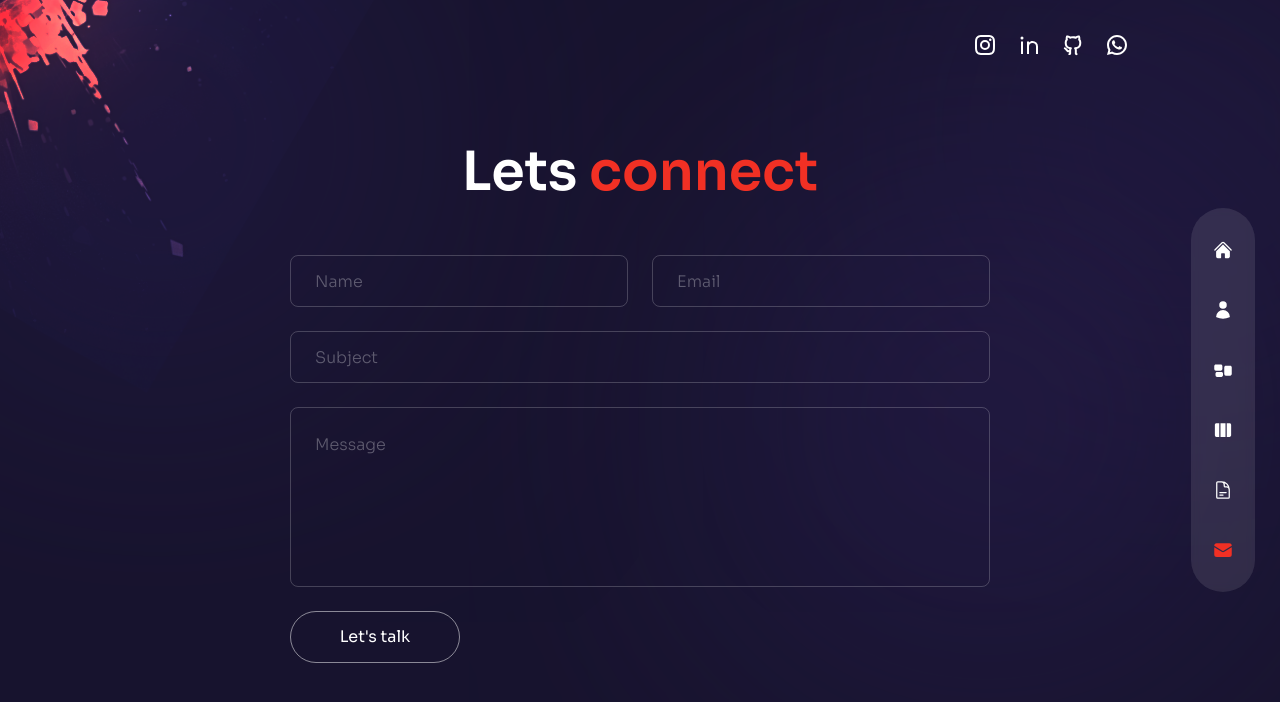
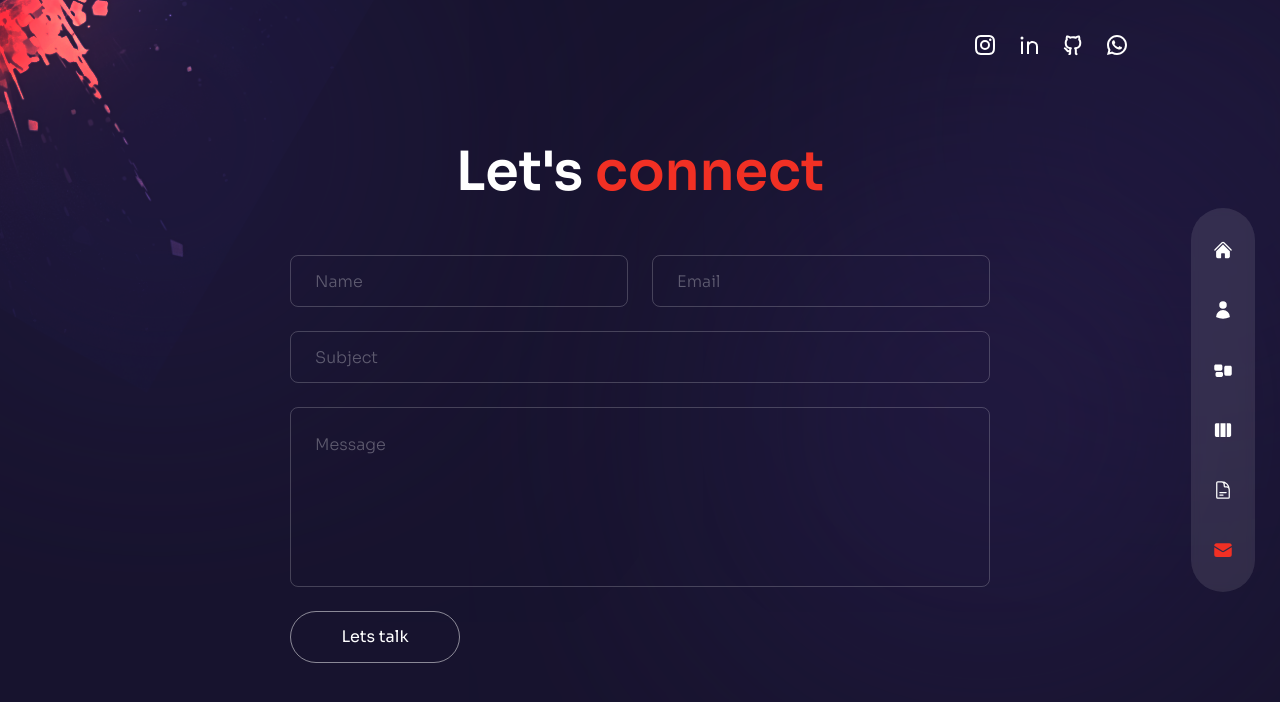
Before and after one commit to Fyanmahendra/Portofolio, a Next.js app: page /contact in a window 1280 px wide. Shown: the top 702 px of the page. Built offline with nearby package versions, Linux system fonts and the light colour scheme.

Commit message:
edit: deploy vercel error

```diff
--- a/pages/contact/index.js
+++ b/pages/contact/index.js
@@ -48,7 +48,7 @@
             animate="show"
             exit="hidden"
           >
-            Lets <span className="text-accent">connect</span>
+            Let&apos;s <span className="text-accent">connect</span>
           </motion.h2>
 
           <form onSubmit={handleSubmit} className="flex-1 flex flex-col gap-6 w-full mx-auto">
@@ -88,7 +88,7 @@
               disabled={isSubmitted}
             >
               <span className="group-hover:-translate-y-[120%] group-hover:opacity-0 transition-all duration-500">
-                {isSubmitted ? 'Sending...' : "Let's talk"}
+                {isSubmitted ? 'Sending...' : "Lets talk"}
               </span>
               <BsArrowRight className="-translate-y-[120%] opacity-0 group-hover:flex group-hover:-translate-y-0 group-hover:opacity-100 transition-all duration-300 absolute text-[22px]" />
             </button>
```
